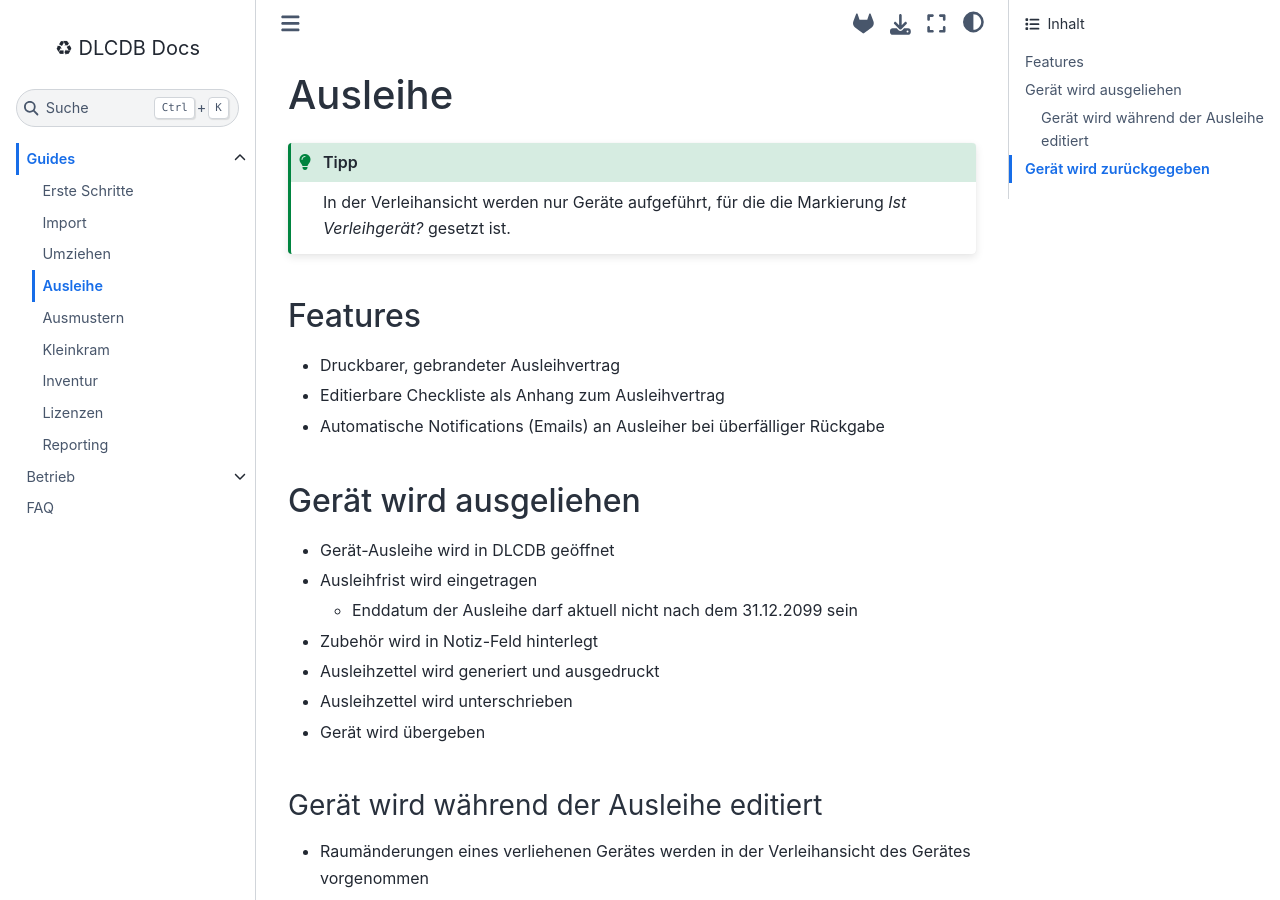
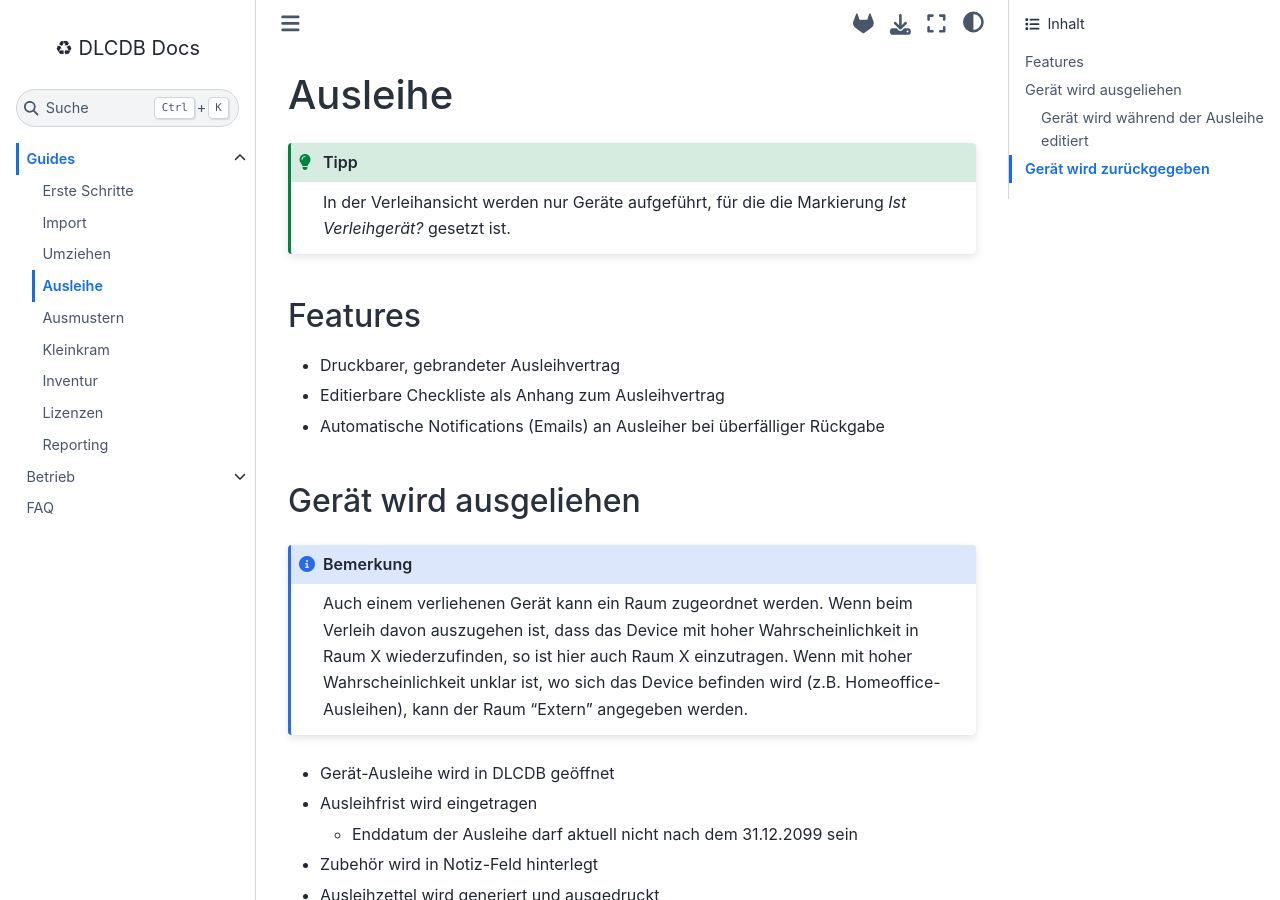
Before and after one commit to tombreit/django-dlcdb, a Sphinx documentation site: the page built from docs/guides/ausleihe.md, in a window 1280 px wide and 900 px high. Built offline with Sphinx 7.4.7 and the Sphinx Book theme 1.1.4, drawn with Linux system fonts in a browser that asks for light colours.

Commit message:
Some documentation updates

```diff
--- a/docs/guides/ausleihe.md
+++ b/docs/guides/ausleihe.md
@@ -11,6 +11,10 @@ In der Verleihansicht werden nur Geräte aufgeführt, für die die Markierung *I
 - Automatische Notifications (Emails) an Ausleiher bei überfälliger Rückgabe
 
 ## Gerät wird ausgeliehen
+
+:::{note}
+Auch einem verliehenen Gerät kann ein Raum zugeordnet werden. Wenn beim Verleih davon auszugehen ist, dass das Device mit hoher Wahrscheinlichkeit in Raum X wiederzufinden, so ist hier auch Raum X einzutragen. Wenn mit hoher Wahrscheinlichkeit unklar ist, wo sich das Device befinden wird (z.B. Homeoffice-Ausleihen), kann der Raum “Extern” angegeben werden.
+:::
 
 - Gerät-Ausleihe wird in DLCDB geöffnet
 - Ausleihfrist wird eingetragen
```
Also changed, not shown: docs/guides/ausmustern.md (+0 -4 lines).
